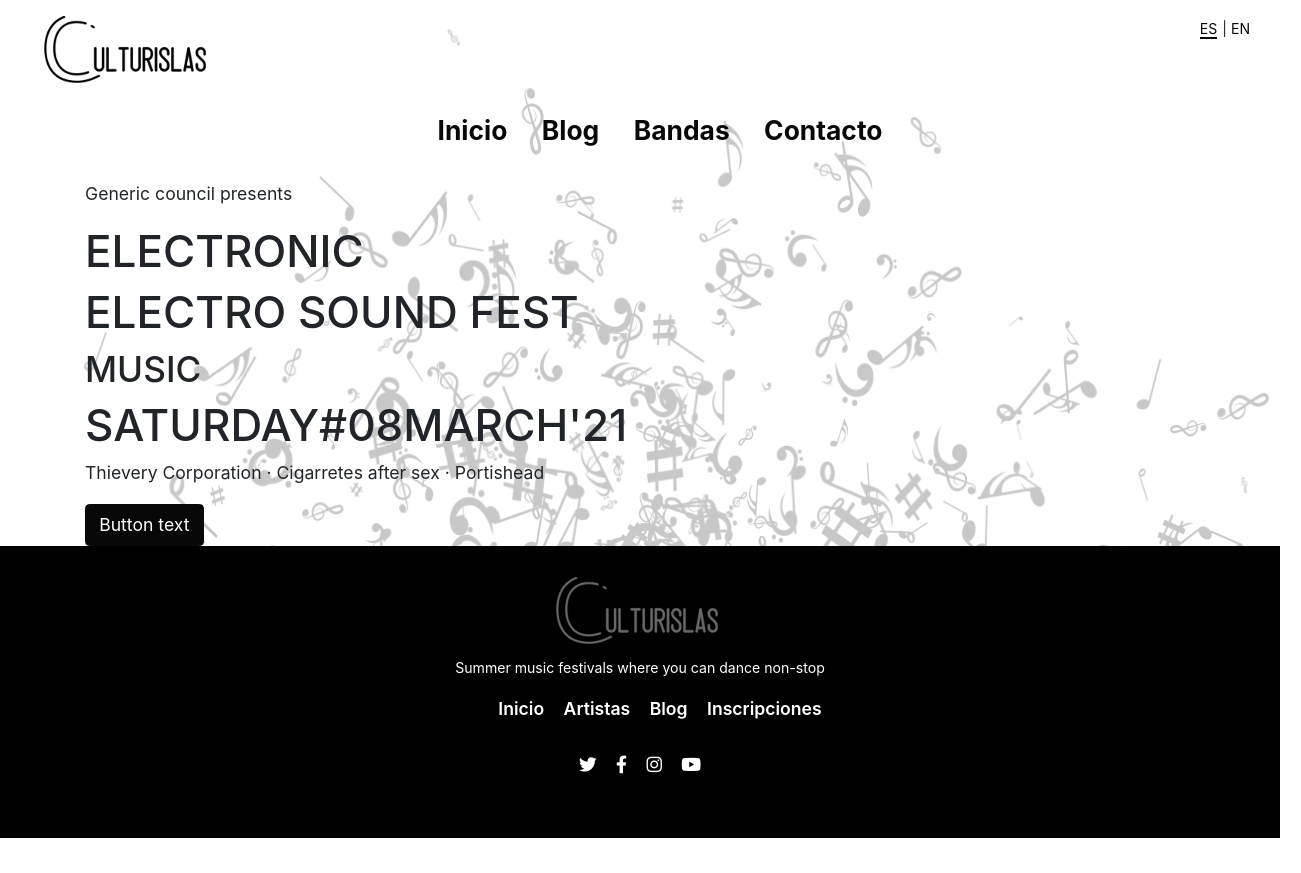
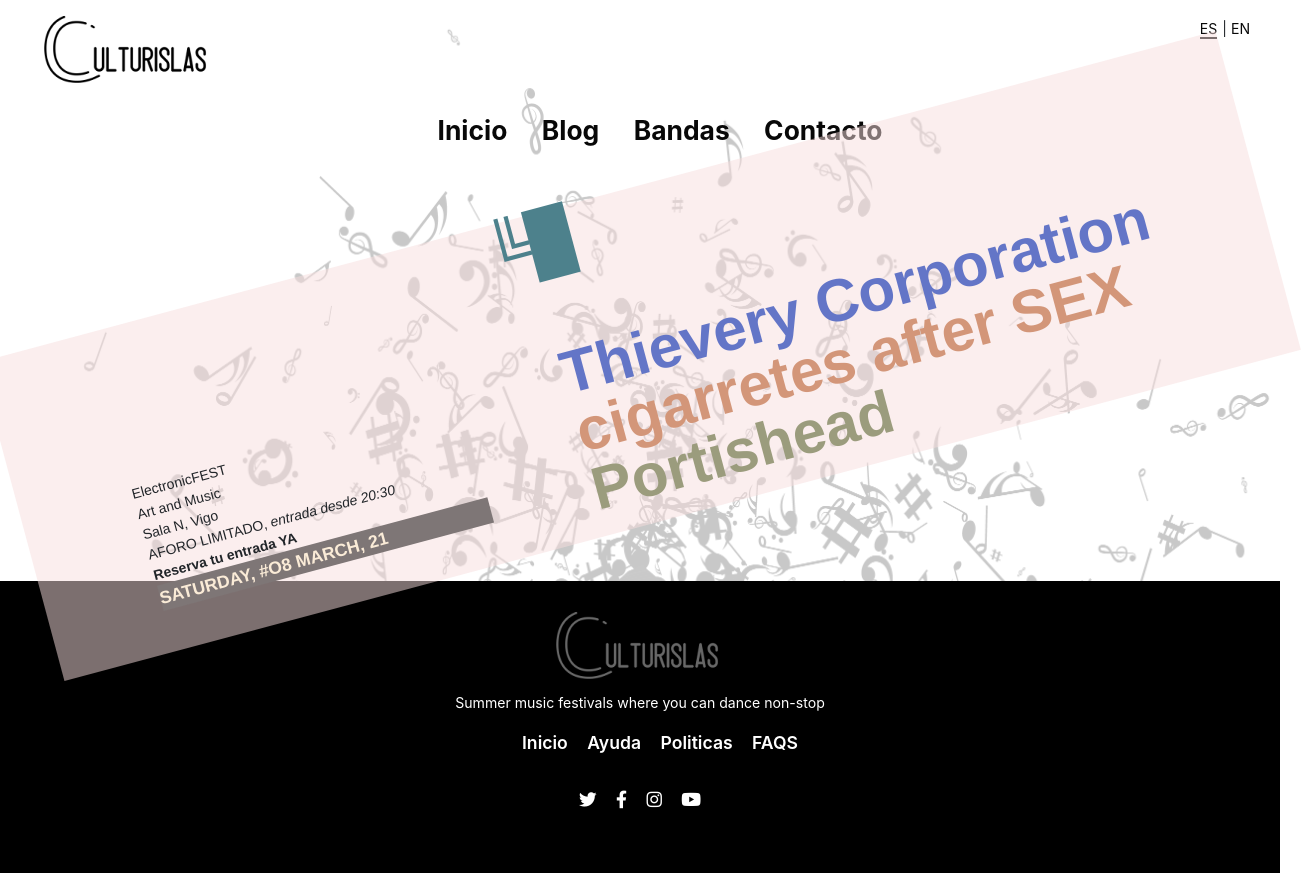
Before and after one commit to bea546/electronicFEST, a website built with Parcel: page src/index.html in a window 1280 px wide. Shown: the whole page, 1301 px wide, since content can reach past the window. Before the commit the page ends 838 px from the top, so only its background shows below. Built offline with nearby package versions, Linux system fonts and the light colour scheme; some packages are replaced by stand-ins of ours.

Commit message:
initial commit:

```diff
--- a/src/assets/styles/layouts/_home.scss
+++ b/src/assets/styles/layouts/_home.scss
@@ -395,3 +395,133 @@
     }
   }
 }
+
+/****************************
+ plantilla grid
+*****************************/
+@supports (display: grid) {
+  .main {
+    display: grid;
+    grid-gap: 0 64px;
+    grid-template-columns: minmax(auto, 342px) max-content;
+    grid-template-rows: repeat(2, min-content) 64px min-content;
+    transform: rotate(-15deg);
+    transition: transform 0.4s ease;
+    background-color: rgba(248, 221, 221, 0.5);
+    align-items: center;
+    justify-content: center;
+    font-family: "Helvetica Neue", Arial, sans-serif;
+    text-rendering: geometricPrecision;
+    -webkit-font-smoothing: antialiased;
+    -moz-osx-font-smoothing: grayscale;
+  }
+
+  .container--poster {
+    height: 400px;
+    padding-top: 10px;
+    padding-bottom: 20px;
+  }
+
+  .main__artists__h1,
+  .main__artists__h2,
+  .main__artists__h3,
+  .main__artists__h4,
+  .main__artists__p,
+  .main__artists__ul,
+  .main__artists__li {
+    font-size: 14px;
+    font-weight: 500;
+    margin: 0;
+    padding: 0;
+    list-style: none;
+  }
+
+  @media (max-width: 900px) {
+    .main {
+      grid-template-columns: repeat(2, auto);
+      transform: rotate(0);
+      margin: 0 0 64px 8px;
+    }
+  }
+
+  @media (max-width: 700px) {
+    .main {
+      display: block;
+    }
+  }
+
+  .main__h1,
+  .main__h2,
+  .main__artists {
+    grid-column: 2;
+  }
+
+  .main__h1,
+  .main__h2,
+  .main__artists__li {
+    font-size: 60px;
+    font-weight: 600;
+    line-height: 1;
+  }
+
+  .main__h1 {
+    color: #4d818c;
+  }
+
+  .main__h2 {
+    display: flex;
+    flex-flow: column;
+    color: #a46697;
+  }
+
+  .main__artists__p {
+    font-family: "Helvetica Neue", Arial, sans-serif;
+  }
+
+  .main__artists__p--especial {
+    font-family: "Helvetica Neue", Arial, sans-serif;
+    background-color: #7e7676;
+    color: antiquewhite;
+    font-weight: bold;
+  }
+
+  @media (max-width: 700px) {
+    .main__h2 {
+      margin-bottom: 64px;
+    }
+
+    .main__h1,
+    .main__h2,
+    .main__artists__li {
+      font-size: 60px;
+      font-weight: 600;
+      line-height: 1;
+    }
+  }
+
+  .main__artists {
+    grid-row: 4;
+  }
+
+  .main__artists li:nth-child(1) {
+    color: #6375c7;
+  }
+
+  .main__artists li:nth-child(2) {
+    color: #d39679;
+  }
+
+  .main__artists li:nth-child(3) {
+    color: #9b9c7d;
+  }
+
+  .main__event-info {
+    grid-row: 4;
+  }
+
+  @media (max-width: 700px) {
+    .main__event-info {
+      margin-top: 64px;
+    }
+  }
+}
--- a/src/index.html
+++ b/src/index.html
@@ -40,29 +40,29 @@
 
 
   <!--necesario para -->
-  <div class="container">
-    <main>
+  <div  class="container--poster">
+    <main class="main">
+      <h1 class="main__h1">╚█</h1>
 
-      <div class="rect rect2"></div>
-      <p class="part3">Generic council presents</p>
-      <div class="rect rect3"></div>
-      <h1 class="part1">ELECTRONIC</h1>
-      <h1 class="part2">ELECTRO SOUND FEST</h1>
-      <h2>MUSIC</h2>
-      <h1 class="part3">SATURDAY#08MARCH'21</h1>
-      <p class="part4">Thievery Corporation · Cigarretes after sex · Portishead</p>
+      <ul class="main__artists">
+          <li class="main__artists__li">Thievery Corporation</li>
+          <li class="main__artists__li">cigarretes after SEX</li>
+          <li class="main__artists__li">Portishead</li>
+      </ul>
+      <div class="main__event-info">
+          <p class="main__artists__p">ElectronicFEST</p>
+          <p class="main__artists__p">Art and Music</p>
+          <p class="main__artists__p">Sala N, Vigo</p>
 
 
-
-
-      <div class="rect rect6"></div>
-
-      <div class="rect rect7"></div>
-
-      <button class="btn btn-primary">Button text </button>
-
-    </main>
-  </div>
+          <p class="main__artists__p">AFORO LIMITADO, <em>entrada desde 20:30</em></p>
+          <p class="main__artists__p">
+              <strong>Reserva tu entrada YA</strong>
+          </p>
+          <p class="main__artists__p--especial">SATURDAY, #O8 MARCH, 21</p>
+      </div>
+  </main>
+</div>
   <footer class="footer">
     <div class="container">
       <img src="/assets/images/Gephi-logow.png" alt="Culturislas Logo " title="Culturislas" />
@@ -71,10 +71,10 @@
 
       <nav class="footer__nav">
         <ul class="footer__nav__ul">
-          <li class="footer__nav__ul__li"><a class="footer__a--color"  href="#">Inicio</a></li>
-          <li class="footer__nav__ul__li"><a class="footer__a--color"  href="#">Artistas</a></li>
-          <li class="footer__nav__ul__li"><a class="footer__a--color"  href="#">Blog</a></li>
-          <li class="footer__nav__ul__li"><a class="footer__a--color"  href="#">Inscripciones</a></li>
+          <li class="footer__nav__ul__li"><a class="footer__a--color" href="#">Inicio</a></li>
+          <li class="footer__nav__ul__li"><a class="footer__a--color" href="#">Ayuda</a></li>
+          <li class="footer__nav__ul__li"><a class="footer__a--color" href="#">Politicas</a></li>
+          <li class="footer__nav__ul__li"><a class="footer__a--color" href="#">FAQS</a></li>
         </ul>
       </nav>
       <nav class="footer__redes">
```
Also changed, not shown: src/bandas.html (+4 -4 lines), src/blog.html (+4 -4 lines), src/galeria.html (+3 -3 lines).
